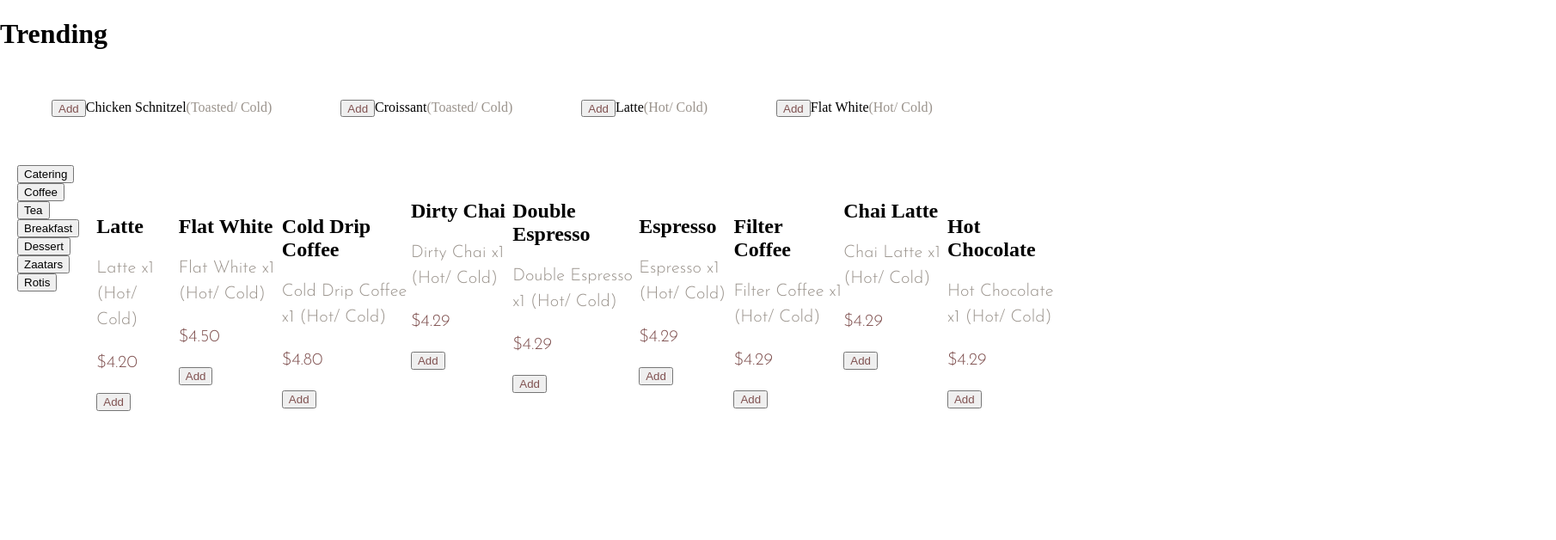
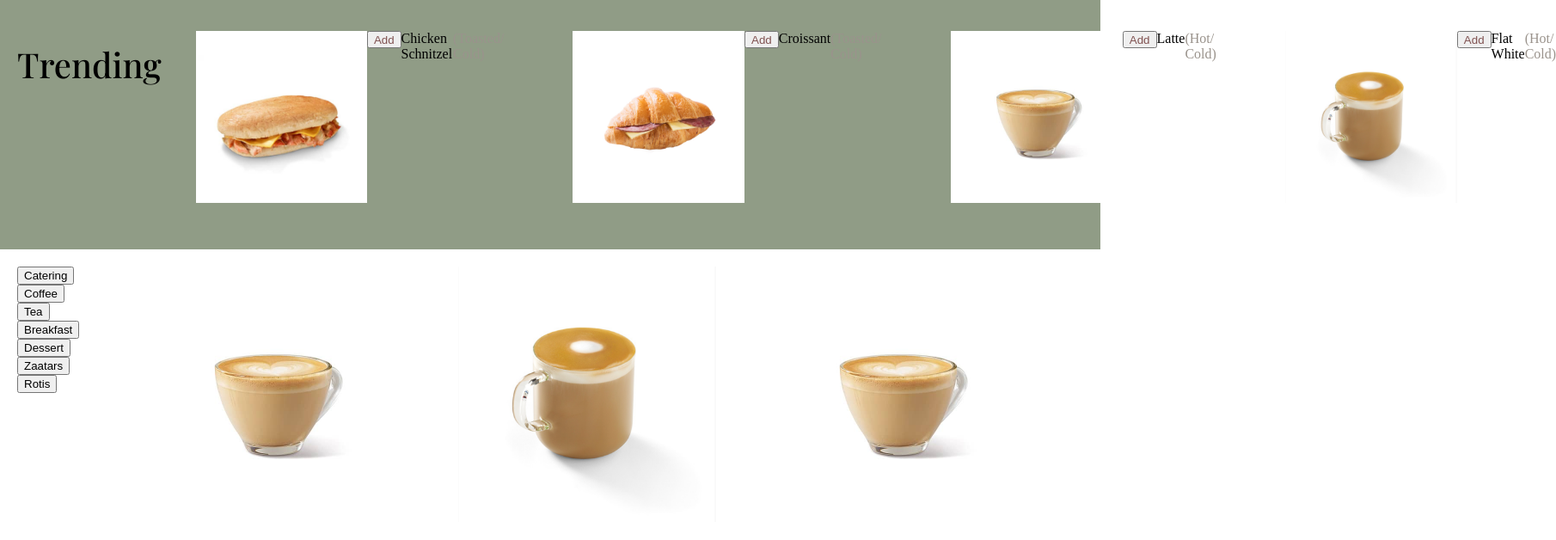
Before and after one commit to estherhiuwai/user-interface, a plain HTML site: page product-list.html in a window 1280 px wide. Shown: the top 628 px of the page at 86% size, 1810 px wide, since content can reach past the window. Drawn offline with nearby package versions, Linux system fonts and the light colour scheme; files that its build step writes are made by us from their sources.

Commit message:
css of information and product-list

```diff
--- a/product-list.html
+++ b/product-list.html
@@ -5,37 +5,37 @@
     <meta http-equiv="X-UA-Compatible" content="IE=edge">
     <meta name="viewport" content="width=device-width, initial-scale=1.0">
     <title>Product List - Dr Dax Kitchen</title>
-    <link rel="stylesheet" href="main.css">
+    <link rel="stylesheet" href="styles/main.css">
 </head>
 <body>
-    <h1>Trending</h1>
-    <div class="productList">
-        <figure class="trending">
-            <img src="">
+    <div class="trending-products background-page">
+        <h1 class="title">Trending</h1>
+        <figure class="trending-item">
+            <img src="Images/Product list/Chicken Schnitzel.png">
             <button class="highlight">Add</button>
             <figcaption>Chicken Schnitzel</figcaption>
             <figcaption class="subtitle">(Toasted/ Cold)</figcaption>
         </figure>
-        <figure class="trending">
-            <img src="">
+        <figure class="trending-item">
+            <img src="Images/Product list/Croissant.png">
             <button class="highlight">Add</button>
             <figcaption>Croissant</figcaption>
             <figcaption class="subtitle">(Toasted/ Cold)</figcaption>
         </figure>
-        <figure class="trending">
-            <img src="">
+        <figure class="trending-item">
+            <img src="Images/Product list/caffe-latte.jpg">
             <button class="highlight">Add</button>
             <figcaption>Latte</figcaption>
             <figcaption class="subtitle">(Hot/ Cold)</figcaption>
         </figure>
-        <figure class="trending">
-            <img src="">
+        <figure class="trending-item">
+            <img src="Images/Product list/Flat white.png">
             <button class="highlight">Add</button>
             <figcaption>Flat White</figcaption>
             <figcaption class="subtitle">(Hot/ Cold)</figcaption>
         </figure>
     </div>
-    <div class="productList">
+    <div class="all-products">
         <aside>
             <button>Catering</button>
             <br>
@@ -53,60 +53,63 @@
         </aside>
         <div class="productList">
             <card>
-                <img src="">
+                <img src="Images/Product list/caffe-latte.jpg">
                 <h2 class="text">Latte</h2>
                 <p class="subtitle">Latte x1 (Hot/ Cold)</p>
                 <p class="highlight">$4.20</p>
                 <button class="highlight" onclick="window.location.href = 'checkout.html';">Add</button>
             </card>
             <card>
-                <img src="">
+                <img src="Images/Product list/Flat white.png">
                 <h2 class="text">Flat White</h2>
                 <p class="subtitle">Flat White x1 (Hot/ Cold)</p>
                 <p class="highlight">$4.50</p>
                 <button class="highlight">Add</button>
             </card>
             <card>
-                <img src="">
+                <img src="Images/Product list/caffe-latte.jpg">
                 <h2 class="text">Cold Drip Coffee</h2>
                 <p class="subtitle">Cold Drip Coffee x1 (Hot/ Cold)</p>
                 <p class="highlight">$4.80</p>
                 <button class="highlight">Add</button>
             </card>
             <card>
+                <img src="Images/Product list/caffe-latte.jpg">
                 <h2 class="text">Dirty Chai</h2>
                 <p class="subtitle">Dirty Chai x1 (Hot/ Cold)</p>
                 <p class="highlight">$4.29</p>
                 <button class="highlight">Add</button>
             </card>
             <card>
+                <img src="Images/Product list/caffe-latte.jpg">
                 <h2 class="text">Double Espresso</h2>
                 <p class="subtitle">Double Espresso x1 (Hot/ Cold)</p>
                 <p class="highlight">$4.29</p>
                 <button class="highlight">Add</button>
             </card>
             <card>
-                <img src="">
+                <img src="Images/Product list/caffe-latte.jpg">
                 <h2 class="text">Espresso</h2>
                 <p class="subtitle">Espresso x1 (Hot/ Cold)</p>
                 <p class="highlight">$4.29</p>
                 <button class="highlight">Add</button>
             </card>
             <card>
-                <img src="">
+                <img src="Images/Product list/caffe-latte.jpg">
                 <h2 class="text">Filter Coffee</h2>
                 <p class="subtitle">Filter Coffee x1 (Hot/ Cold)</p>
                 <p class="highlight">$4.29</p>
                 <button class="highlight">Add</button>
             </card>
             <card>
+                <img src="Images/Product list/caffe-latte.jpg">
                 <h2 class="text">Chai Latte</h2>
                 <p class="subtitle">Chai Latte x1 (Hot/ Cold)</p>
                 <p class="highlight">$4.29</p>
                 <button class="highlight">Add</button>
             </card>
             <card>
-                <img src="">
+                <img src="Images/Product list/caffe-latte.jpg">
                 <h2 class="text">Hot Chocolate</h2>
                 <p class="subtitle">Hot Chocolate x1 (Hot/ Cold)</p>
                 <p class="highlight">$4.29</p>
--- a/styles/colours.css
+++ b/styles/colours.css
@@ -9,3 +9,7 @@
 .background{
     color: #909C86;
 }
+
+.background-page{
+    background-color: #909C86;
+}
--- a/styles/layout.css
+++ b/styles/layout.css
@@ -4,15 +4,48 @@ body{
 }
 
 .productList{
+    display: grid;
+    grid-template-columns: 1fr 1fr 1fr;
+}
+
+.productList > card > img{
+    width: 300px;
+}
+
+.trending-products{
     display: flex;
     flex: wrap;
     padding: 20px;
+    min-height: 250px;
 }
 
-.trending{
+.trending-products > figure > img{
+    width: 200px;
+    height: 200px;
+}
+
+.all-products{
+    display: grid;
+    grid-template-columns: 150px 1fr;
+    padding: 20px;
+}
+
+.all-products > aside{
+    grid-column: 1 / span 1;
+}
+
+.all-products > div{
+    grid-column: 2 / span 1;
+}
+
+.trending-item{
     display: flex;
     flex: wrap;
     height: 20px;
+}
+
+.productList > card{
+    width: 1vw;
 }
 
 header {
@@ -138,25 +171,18 @@ div.index-menu-text > card.right{
 
 .checkout-info{
     display: grid;
-    grid-template-columns: 1fr 1fr 1fr 1fr;
+    grid-template-columns: 1fr 1fr 1fr 1fr 1fr 1fr 1fr;
+    align-items: center;
 }
 
-.checkout-address{
-    grid-column: 1 / span 2;
+form > div.checkout-address{
+    grid-column: 2 / span 2;
 }
 
-.checkout-payment{
-    grid-column: 3 / span 2;
-}
-
-form > div{
-    width: 20em;
+form > div.checkout-payment{
+    grid-column: 5 / span 2;
 }
 
 form > div > label{
-    width: 5em;
+    width: 10em;
 }
-
-form > div > input{
-    width: 15em;
-}
--- a/styles/typography.css
+++ b/styles/typography.css
@@ -7,7 +7,6 @@
     font-size: 40px;
     line-height: 55px;
     text-align: flex;
-
 }
 
 .splashtext{
```
Also changed, not shown: information.html (+22 -3 lines).
